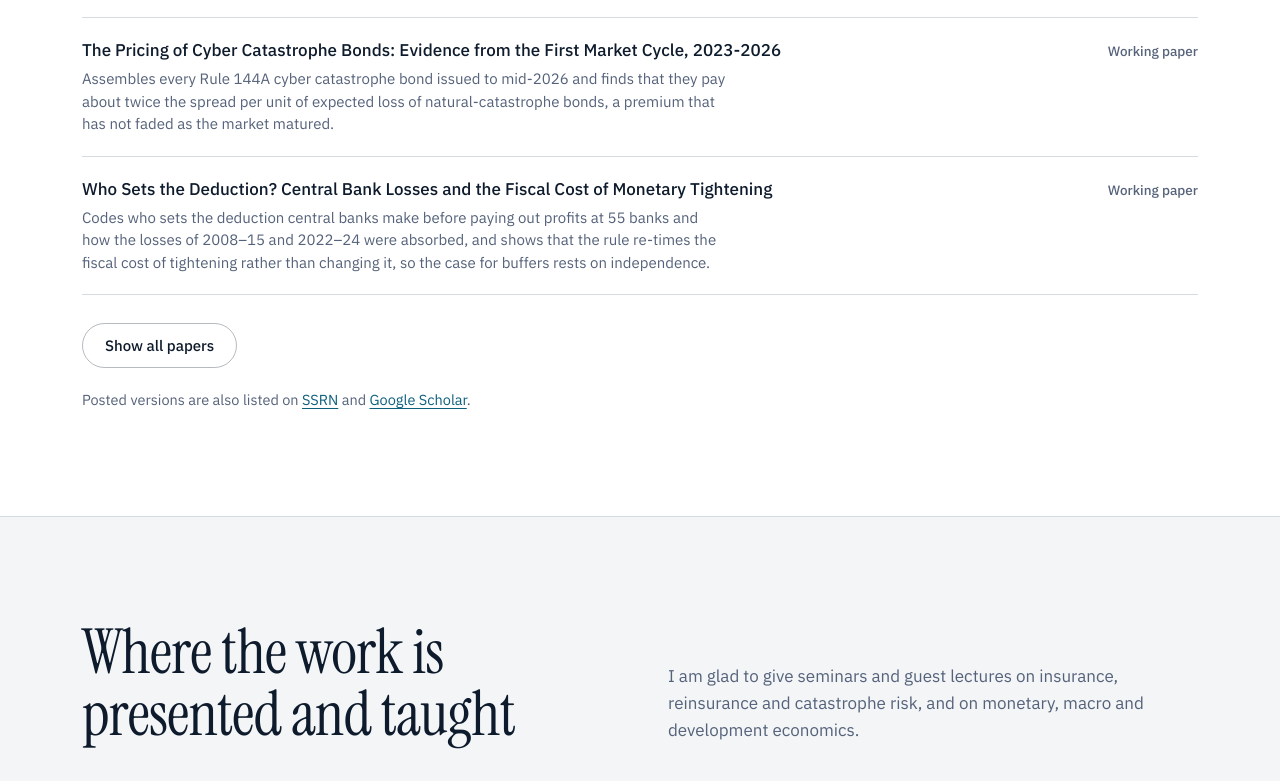
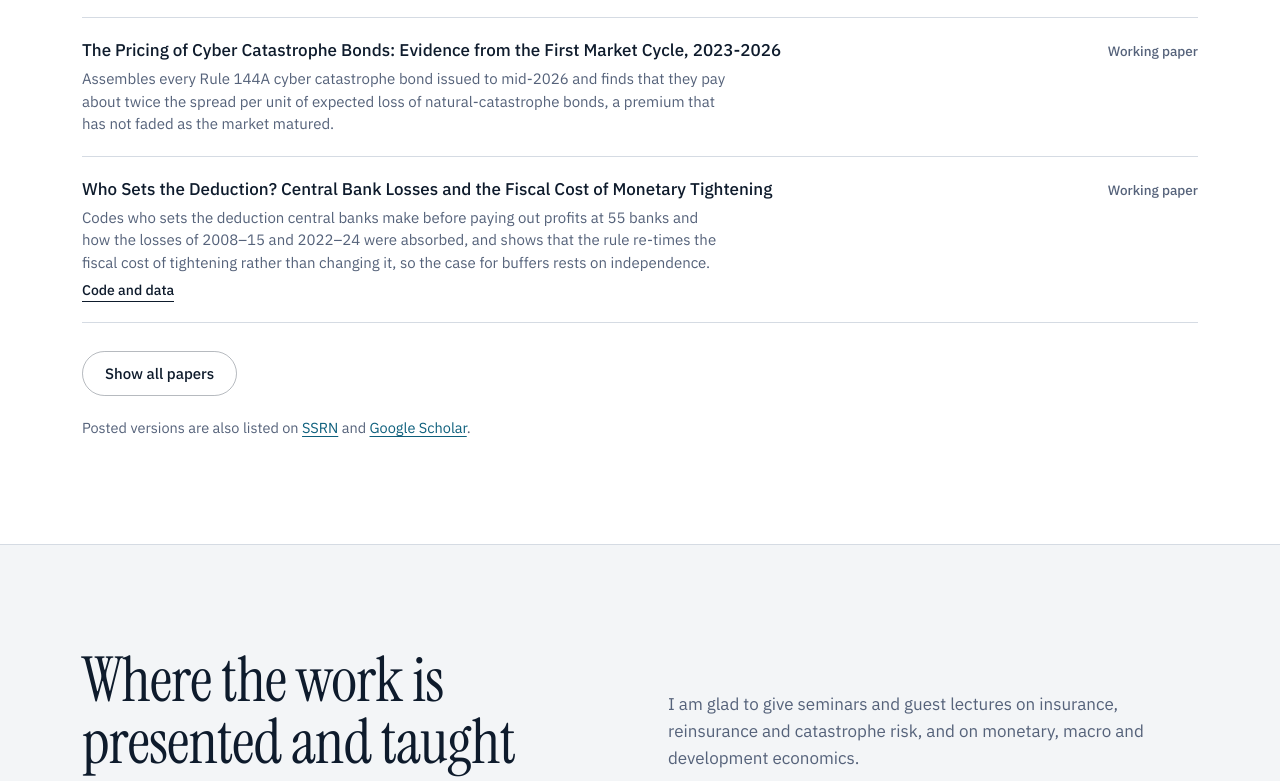
Before and after one commit to ilkeraslan/ilkeraslan.github.io, a plain HTML site: page index.html in a window 1280 px wide. Shown: the part 5339-6120 px from the top of the page. Drawn offline with Linux system fonts and the light colour scheme.

Commit message:
Link code and data repositories for four papers

```diff
--- a/index.html
+++ b/index.html
@@ -744,11 +744,11 @@ const papers = [
   {sel:3,y:2023,t:"Speculative Behavior and Expectations in an Economic Turmoil: A Keynesian View",v:"With Usman W. Chohan and Sven Van Kerckhoven. Chapter in their edited volume Activist Retail Investors and the Future of Financial Markets, Routledge, 2023",u:"https://www.routledge.com/Activist-Retail-Investors-and-the-Future-of-Financial-Markets-Understanding/Chohan-Van-Kerckhoven/p/book/9781032397252",s:"Uses Keynes's account of long-term expectation and convention to explain how investors behave in speculative markets when financial turmoil undermines confidence.",k:"thought",pub:true,b:"Book chapter"},
   {y:2021,t:"Employer of Last Resort as a New “New Deal”: A Few Thoughts on Turkey",v:"American Review of Political Economy 16 (2), 2021",u:"https://doi.org/10.38024/arpe.235",s:"Argues that Turkey, as a monetarily sovereign state, can use a job guarantee, with the state as employer of last resort, to reach full employment while keeping prices stable.",k:"public",pub:true},
   {y:2014,t:"Macroeconomic Foundations of Financial Analysis: A Case Study of Turkey as a Monetary Production Economy",v:"Book, Logos Verlag Berlin, 2014; reviewed in the Review of Keynesian Economics, 2016",u:"https://www.logos-verlag.de/cgi-bin/buch/isbn/3744",s:"Published version of the doctoral thesis: asks why Turkey has not become a developed economy despite liberalisation since 1980, and answers from a classical-Keynesian standpoint.",k:"public",pub:true,b:"Book"},
-  {y:2026,t:"Turbulent Arbitrage in Reinsurance: Regulating Capital and the Cycle",u:"papers/turbulent-arbitrage-in-reinsurance.html",s:"Reads the underwriting cycle through Anwar Shaikh's theory of real competition: the price of a layer is regulated by the cheapest reproducible form of risk capital, and sector and firm data for 2006–2025 show profit rates equalising turbulently rather than persisting.",k:"cycle"},
+  {c:"turbulent-arbitrage-reinsurance",cl:"Data",y:2026,t:"Turbulent Arbitrage in Reinsurance: Regulating Capital and the Cycle",u:"papers/turbulent-arbitrage-in-reinsurance.html",s:"Reads the underwriting cycle through Anwar Shaikh's theory of real competition: the price of a layer is regulated by the cheapest reproducible form of risk capital, and sector and firm data for 2006–2025 show profit rates equalising turbulently rather than persisting.",k:"cycle"},
   {c:"reinstatement-provisions",y:2026,t:"Reinstatement Provisions in Catastrophe Reinsurance: The Contract Economics of Post-Loss Capacity",u:"papers/reinstatement-provisions-in-catastrophe-reinsurance.html",s:"Asks why a cedent wants reinstatements at all and shows, in a two-period model, that restoration paid for at inception is a contingent forward on post-loss capacity, valuable only when the post-loss price is uncertain and never worth buying for the full limit.",k:"cycle"},
-  {y:2026,t:"Price Softening, Structural Discipline: The Reinsurance Underwriting Cycle after Alternative Capital",u:"papers/price-softening-structural-discipline.html",s:"Separates the price of reinsurance from its structure (attachments, aggregation, wordings and reinstatements) and shows that record alternative capital drove the sharp price fall at the January 2026 renewal while the structural discipline of the 2023 hard market largely held.",k:"cycle"},
+  {c:"price-softening-structural-discipline",cl:"Data",y:2026,t:"Price Softening, Structural Discipline: The Reinsurance Underwriting Cycle after Alternative Capital",u:"papers/price-softening-structural-discipline.html",s:"Separates the price of reinsurance from its structure (attachments, aggregation, wordings and reinstatements) and shows that record alternative capital drove the sharp price fall at the January 2026 renewal while the structural discipline of the 2023 hard market largely held.",k:"cycle"},
   {c:"correlated-ai-losses",y:2026,t:"Who Holds Correlated AI Losses? Concentration and Risk Allocation in the AI Supply Chain",u:"papers/who-holds-correlated-ai-losses.html",s:"Shows that concentration among AI model providers ties the liability risk of many firms to a few common shocks, and traces how losses that insurers now exclude pass to the deploying firms and their banks, using annual reports of 313 firms and syndicated-loan data.",k:"cat"},
-  {sel:8,y:2026,t:"Who Sets the Deduction? Central Bank Losses and the Fiscal Cost of Monetary Tightening",u:"papers/who-sets-the-deduction.html",s:"Codes who sets the deduction central banks make before paying out profits at 55 banks and how the losses of 2008–15 and 2022–24 were absorbed, and shows that the rule re-times the fiscal cost of tightening rather than changing it, so the case for buffers rests on independence.",k:"public"},
+  {c:"who-sets-the-deduction",sel:8,y:2026,t:"Who Sets the Deduction? Central Bank Losses and the Fiscal Cost of Monetary Tightening",u:"papers/who-sets-the-deduction.html",s:"Codes who sets the deduction central banks make before paying out profits at 55 banks and how the losses of 2008–15 and 2022–24 were absorbed, and shows that the rule re-times the fiscal cost of tightening rather than changing it, so the case for buffers rests on independence.",k:"public"},
   {c:"safe-haven-inflows-domestic-credit",y:2026,t:"Safe-Haven Inflows, Foreign Exchange Intervention and Domestic Credit: Evidence from Switzerland and Denmark",u:"papers/safe-haven-inflows-and-domestic-credit.html",s:"Traces global risk-off shocks through five Swiss intervention regimes and Denmark's 2015 defence of its peg, and finds that when the central bank holds the exchange rate the inflow ends up as bank reserves, with no response of mortgage or total lending.",k:"public"},
   {c:"insurers-monetary-tightening",y:2026,t:"Monetary Tightening, Policyholder Outflows and Insurers' Bond Sales in the Euro Area",u:"papers/monetary-tightening-and-insurers-bond-sales.html",s:"Shows with financial accounts of twenty euro area insurance sectors and ECB policy shocks that insurers have turned from buyers into sellers of bonds when rates rise: since 2015 a tightening surprise brings surrenders, and about 40 cents of each euro of outflow is met by bond sales.",k:"public"},
   {c:"relocating-external-constraint",y:2026,t:"Relocating the External Constraint: Currency Risk, Corporate Fragility and the State in Turkey",u:"papers/relocating-the-external-constraint.html",s:"Documents for Turkey in 2013–2026 that policy can move an economy's open foreign-currency position between firms, households and the state but cannot remove it: each dollar firms shed was taken on by the public sector, at a cost of about USD 59 billion.",k:"public"},
@@ -764,7 +764,7 @@ const papers = [
   {y:2026,t:"Pricing the End of Stationarity: Catastrophe Reinsurance and the Limits of Insurability",u:S(7198578),s:"Reads insurability as a convention that projects past losses onto the future, and interprets the 2017–2026 retreat of catastrophe cover from wildfire and wind zones as that convention failing under climate change, with the released risk moving onto public balance sheets.",k:"cat"},
   {c:"insurability-frontier",y:2026,t:"The Insurability Frontier: Ambiguity, Capital, and the Supply of Insurance",u:S(7198564),s:"Develops a supply-side theory of insurability under model uncertainty and derives a closed-form frontier beyond which cover is no longer offered.",k:"cat"},
   {c:"cycle-dependent-loss-development",y:2026,t:"Testing for Cycle-Dependent Loss Development in Long-Tail Casualty Business",u:S(7144158),s:"Tests the reserving-cycle belief on 426 Schedule P triangles and finds that, once trends are removed, soft-market accident years do not develop worse; what predicts adverse development is a company growing faster than its line.",k:"cycle"},
-  {y:2026,t:"Insuring Automation Risk: Reskilling Incentives, Correlated Displacement, and the Price of Aggregate Cover",u:"papers/insuring-automation-risk.html",s:"Designs insurance against the automation of an occupation when reskilling effort is unobservable and the shock hits everyone at once: the optimal contract pairs an occupation-wide index payment with a partial indemnity, and stock returns sorted on exposure to generative AI put a price on the aggregate layer.",k:"public"},
+  {c:"insuring-automation-risk",y:2026,t:"Insuring Automation Risk: Reskilling Incentives, Correlated Displacement, and the Price of Aggregate Cover",u:"papers/insuring-automation-risk.html",s:"Designs insurance against the automation of an occupation when reskilling effort is unobservable and the shock hits everyone at once: the optimal contract pairs an occupation-wide index payment with a partial indemnity, and stock returns sorted on exposure to generative AI put a price on the aggregate layer.",k:"public"},
   {y:2026,t:"The Insurability of Skill: Vocational Specificity, Structural Change, and Mobility over the Life Course",u:S(7127758),s:"Recasts vocational training as an implicit insurance contract on occupational income and shows that it fails when structural change hits skills shared across occupations, which explains why the late-career penalty of apprenticeship systems varies across countries and periods.",k:"public"},
   {c:"premium-risk-solvency-ii",y:2026,t:"Underwriting Cycles and the Calibration of Premium Risk under Solvency II",u:S(7127360),s:"Argues that the Solvency II premium-risk charge moves against underwriting risk over the cycle and proposes a supervisor-published cycle adjustment.",k:"cycle"},
   {y:2026,t:"Collateralized Reinsurance and Credit for Reinsurance under Escalating Catastrophe Risk",u:S(7073638),s:"Shows that fully collateralized reinsurance still carries counterparty risk, using the trapped collateral after the 2017–18 hurricanes and the 2023 Vesttoo letter-of-credit fraud, and proposes verification, disclosure and stress-testing reforms within existing NAIC rules.",k:"cycle"},
@@ -791,7 +791,7 @@ function render(f){
   document.getElementById("more").hidden = f !== "sel";
   list.innerHTML = rows.length ? rows.map(p =>
     '<li><span class="t">' + (p.u ? '<a href="' + p.u + '">' + esc(p.t) + '</a>' : '<span class="nl">' + esc(p.t) + '</span>') +
-    (p.v ? '<span class="v">' + esc(p.v) + '</span>' : (p.u ? '' : '<span class="v">Draft available on request</span>')) + (p.s ? '<span class="s">' + esc(p.s) + '</span>' : '') + (p.c ? '<a class="code" href="https://github.com/ilkeraslan/' + p.c + '">Code and data</a>' : '') + '</span>' +
+    (p.v ? '<span class="v">' + esc(p.v) + '</span>' : (p.u ? '' : '<span class="v">Draft available on request</span>')) + (p.s ? '<span class="s">' + esc(p.s) + '</span>' : '') + (p.c ? '<a class="code" href="https://github.com/ilkeraslan/' + p.c + '">' + (p.cl || 'Code and data') + '</a>' : '') + '</span>' +
     '<span class="badge' + (p.pub ? ' pub' : '') + '">' + (p.b || (p.pub ? 'Journal article' : 'Working paper')) + '</span></li>'
   ).join("") : '<li class="empty">No papers in this group yet.</li>';
   chips.forEach(c => c.setAttribute("aria-pressed", String(c.dataset.f === f)));
```
Also changed, not shown: papers/insuring-automation-risk.html (+1 -1 lines), papers/price-softening-structural-discipline.html (+1 -1 lines), papers/turbulent-arbitrage-in-reinsurance.html (+1 -1 lines), papers/who-sets-the-deduction.html (+1 -1 lines).
